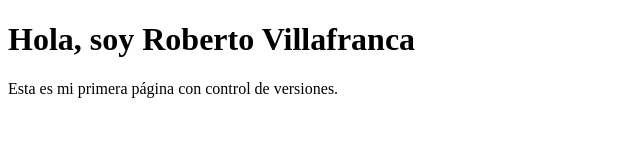
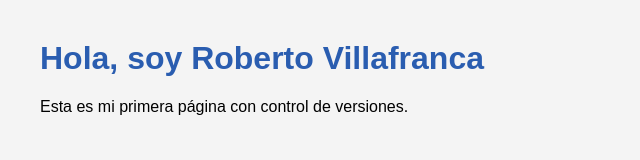
Before and after one commit to Roberto969/mi-primer-repositorio, a plain HTML site: page index.html in a window 1280 px wide. Shown: the whole page, without its empty margins (0-640 px from the left). Drawn offline with Linux system fonts and the light colour scheme.

Commit message:
Enlaza la hoja de estilos en la página

```diff
--- /dev/null
+++ b/estilos.css
@@ -0,0 +1,9 @@
+body {
+  font-family: Arial, sans-serif;
+  margin: 40px;
+  background-color: #f4f4f4;
+}
+
+h1 {
+  color: #2a5db0;
+}
--- a/index.html
+++ b/index.html
@@ -3,6 +3,7 @@
 <head>
   <meta charset="UTF-8">
   <title>Mi primera página</title>
+  <link rel="stylesheet" href="estilos.css">
 </head>
  <body>
   <h1>Hola, soy Roberto Villafranca</h1>
```
